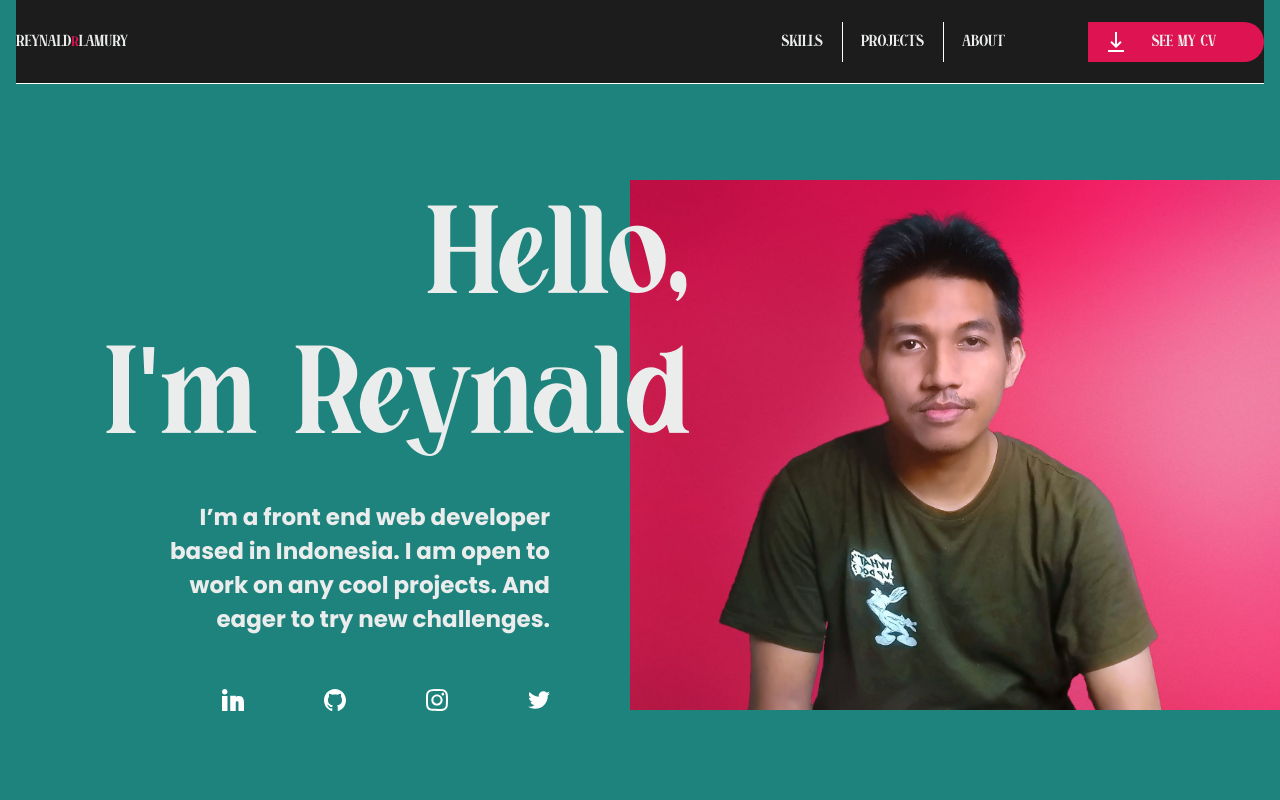
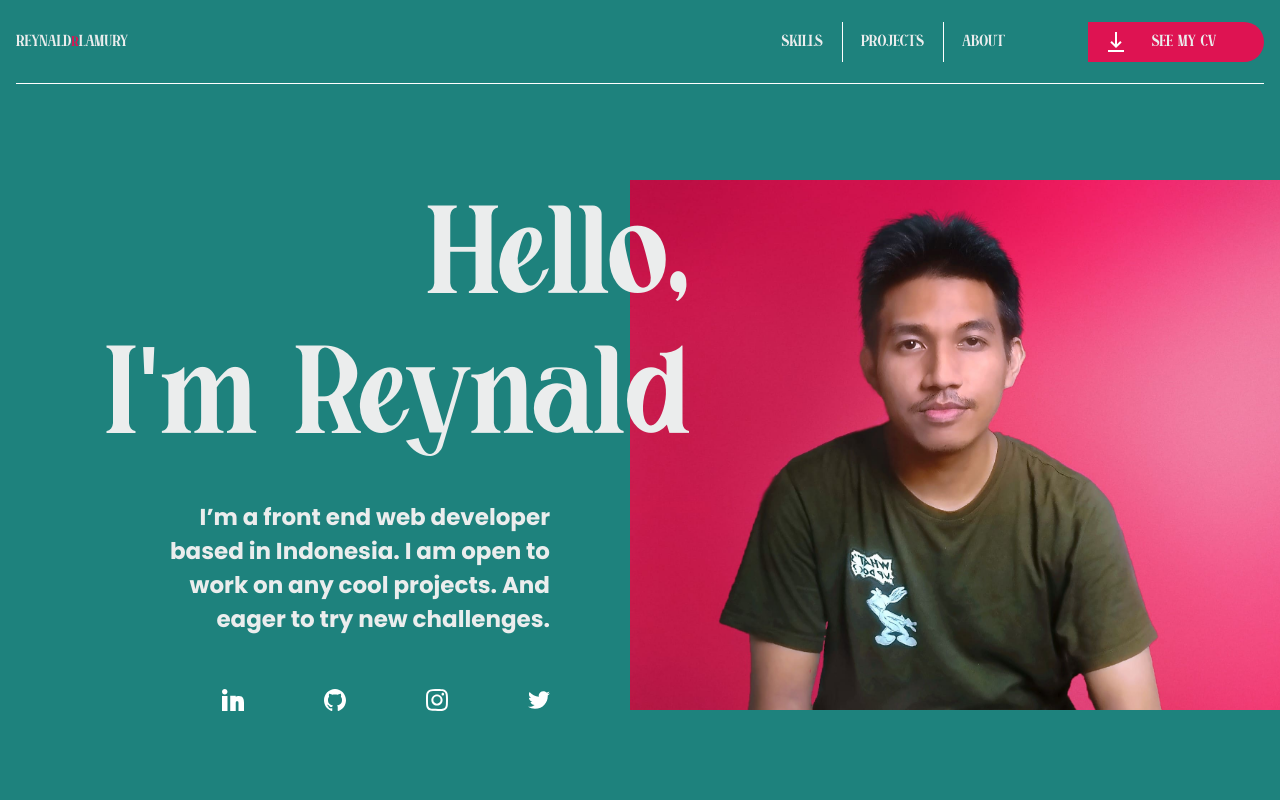
Before and after one commit to reynaldlamury/portfolio, a Next.js app: page / in a window 1280 px wide. Shown: the top 800 px of the page. Built offline with nearby package versions, Linux system fonts and the light colour scheme.

Commit message:
change navbar container background to bg-ternary

```diff
--- a/components/Navbar.jsx
+++ b/components/Navbar.jsx
@@ -1,7 +1,7 @@
+import "../styles/Navbar/navbar.scss";
 import Image from "next/image";
 import download from "../assets/download.svg";
 import Line from "./Line";
-import "../styles/Navbar/navbar.scss";
 import localFont from "next/font/local";
 
 const billian = localFont({ src: "../assets/fonts/Billian.otf" });
--- a/styles/navbar/navbar.scss
+++ b/styles/navbar/navbar.scss
@@ -1,7 +1,7 @@
 .navbar {
   display: flex;
   justify-content: space-between;
-  background-color: var(--bg-primary);
+  background-color: var(--bg-ternary);
   font-size: 1rem;
   padding-block: 1.35em;
   align-items: center;
```
